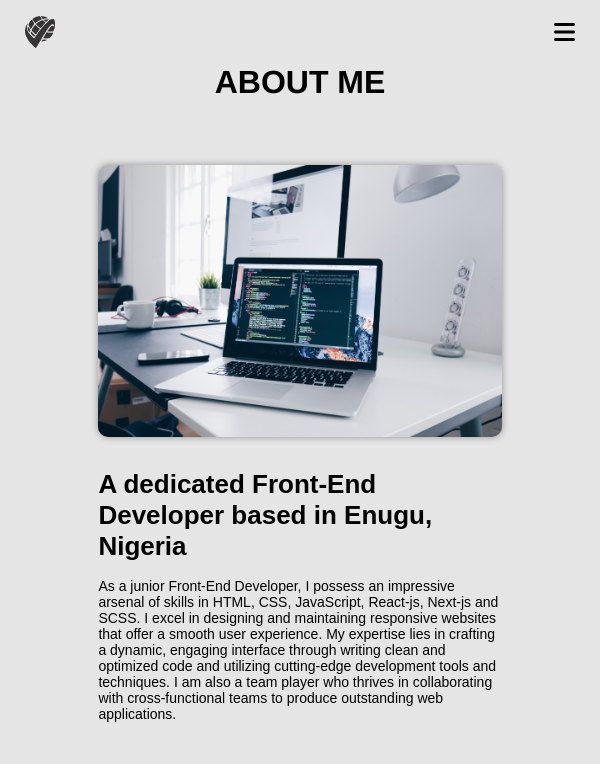
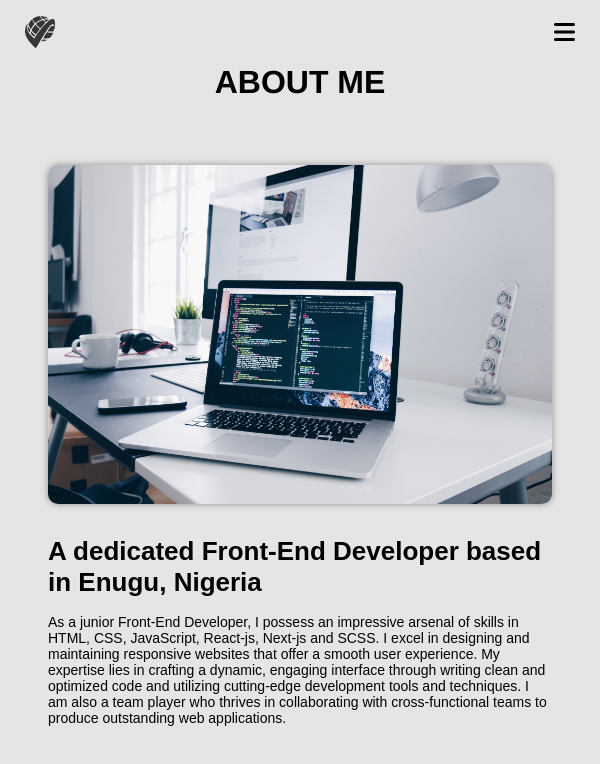
Before and after one commit to Jerryemmanuel01/My-React-Portfolio, a React (Create React App) app: page /about in a window 600 px wide. Shown: the top 764 px of the page. Built offline with nearby package versions, Linux system fonts and the light colour scheme.

Commit message:
skill page editted on media query

```diff
--- a/src/index.css
+++ b/src/index.css
@@ -313,7 +313,7 @@ body{
 
     /* border: 1px solid orangered; */
     @media (min-width: 400px) {
-        grid-template-columns: repeat(1, 1fr);
+        grid-template-columns: repeat(2, 1fr);
     }
     @media (min-width: 600px) {
         grid-template-columns: repeat(2, 1fr);
@@ -509,7 +509,7 @@ input,textarea{
     /* ------ABOUT PAGE----- */
     .about--container{
         flex-direction: column;
-        width: 80%;
+        width: 100%;
         /* align-items: center; */
     }
     .about-image--div{
```
